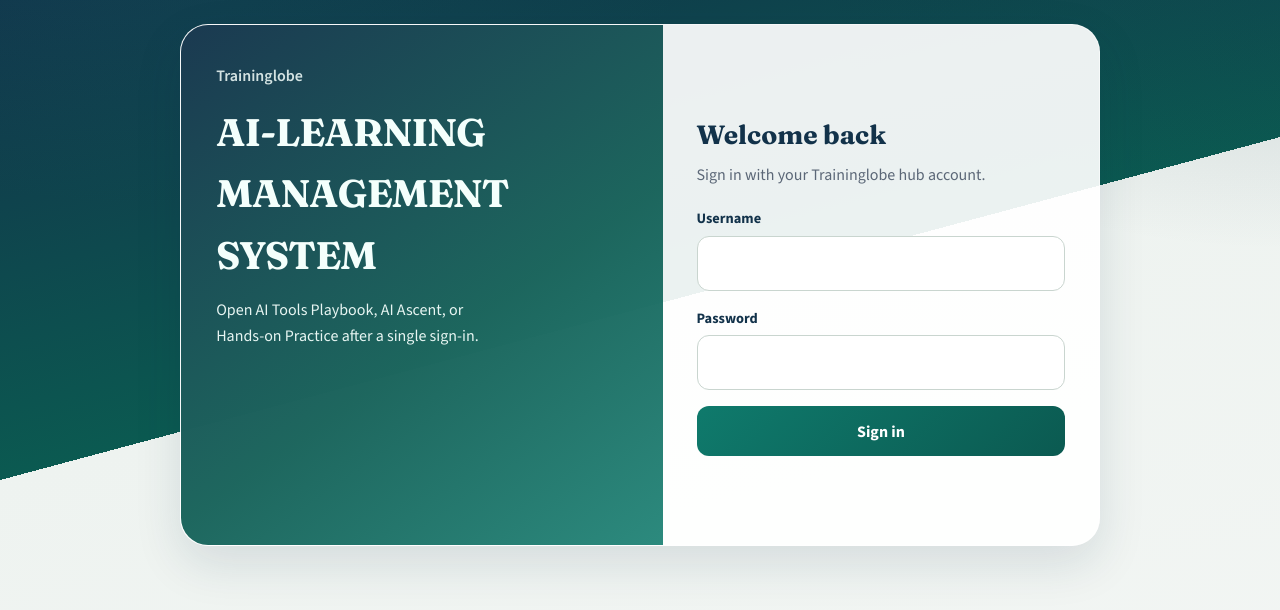
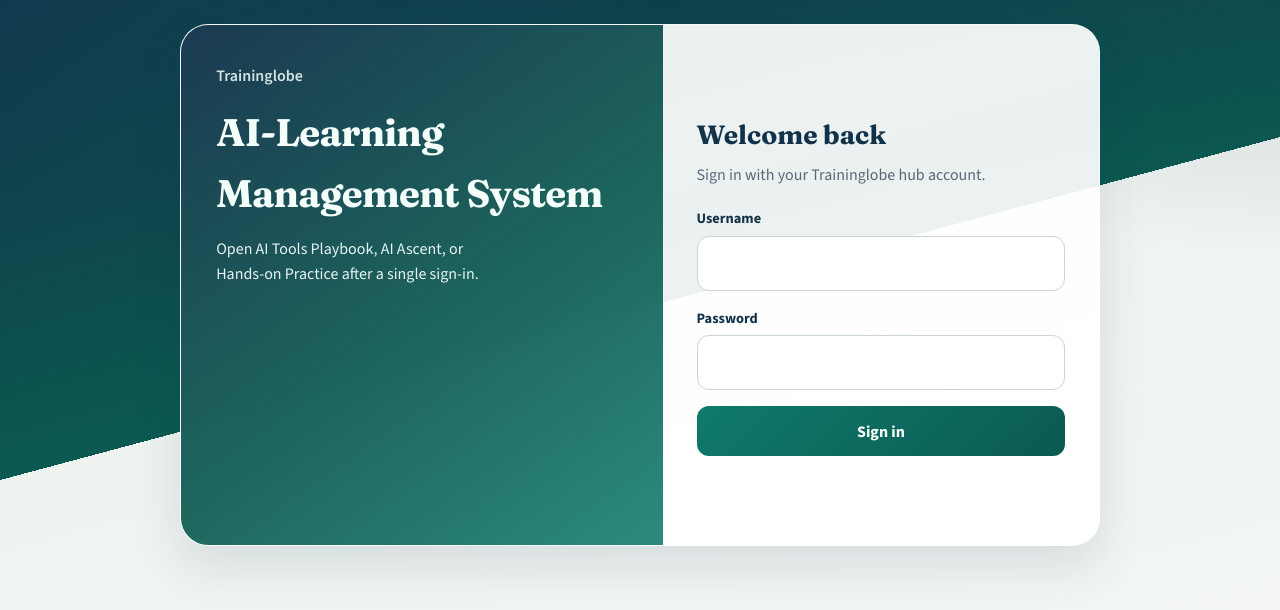
Before and after one commit to Machforo/AI-LMS-Oman_Workshop-, a plain HTML site: page index.html in a window 1280 px wide. Drawn offline with nearby package versions, Linux system fonts and the light colour scheme.

Commit message:
Update login headline casing to AI-Learning Management System.

```diff
--- a/index.html
+++ b/index.html
@@ -67,7 +67,7 @@
   <aside class="brand-pane">
     <div>
       <p style="margin:0 0 .8rem;opacity:.85;font-weight:600">Traininglobe</p>
-      <h1>AI-LEARNING MANAGEMENT SYSTEM</h1>
+      <h1>AI-Learning Management System</h1>
       <p>Open AI Tools Playbook, AI Ascent, or Hands-on Practice after a single sign-in.</p>
     </div>
   </aside>
```
